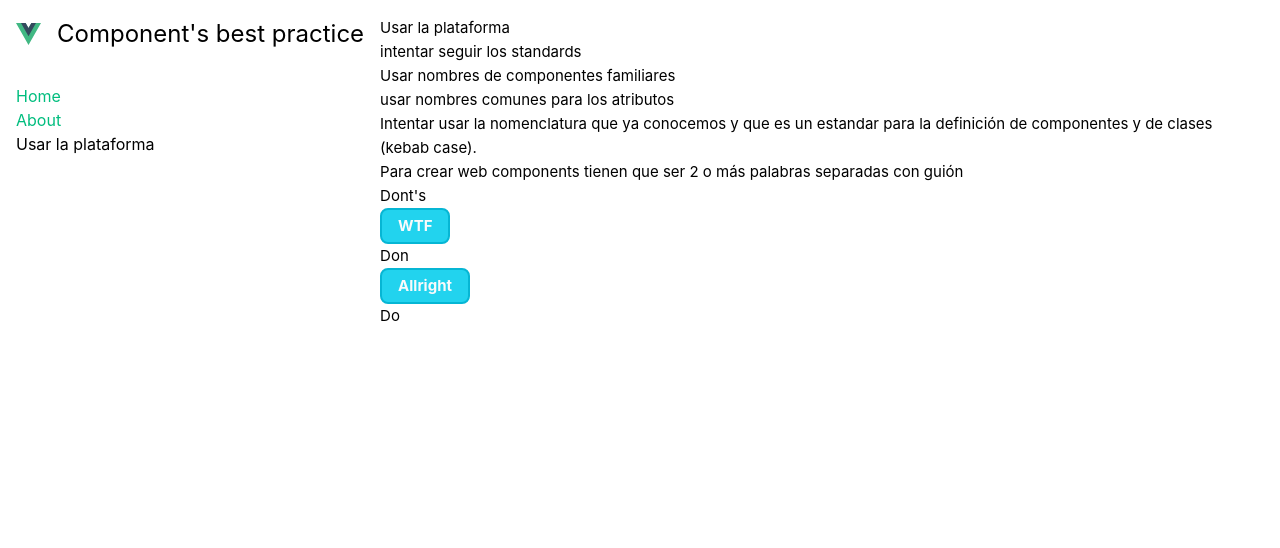
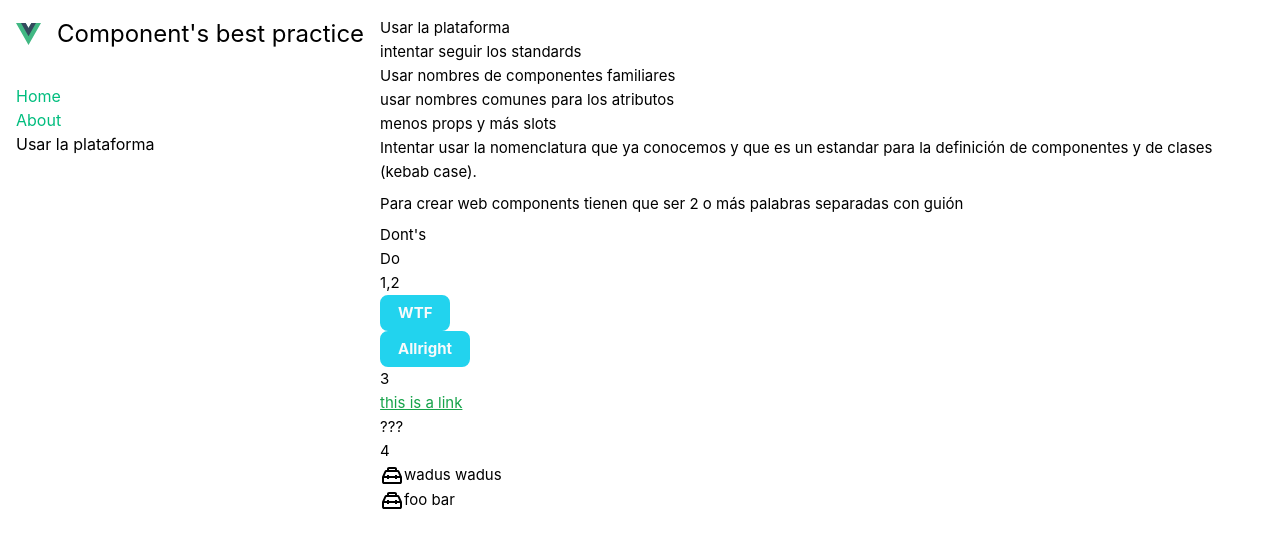
Before and after one commit to area73/components-best-practices, a Vue app: page /usar-la-plataforma in a window 1280 px wide. Shown: the top 548 px of the page. Built offline with nearby package versions, Linux system fonts and the light colour scheme.

Commit message:
adding examples for use the platform

```diff
--- a/src/assets/main.css
+++ b/src/assets/main.css
@@ -15,6 +15,11 @@ body {
   -webkit-font-smoothing: antialiased;
   -moz-osx-font-smoothing: grayscale;
 }
+
+p {
+  padding-bottom: 0.5em;
+}
+
 
 
 
--- a/src/components/bvAction.vue
+++ b/src/components/bvAction.vue
@@ -4,11 +4,12 @@ const props = defineProps<{
 }>();
 </script>
 <template>
-  <button type="button" class="btn bg-cyan-400">{{ text }}</button>
+  <button type="button" class="btn">{{ text }}</button>
 </template>
 
 <style>
 .btn {
   @apply border-2 rounded-lg text-gray-50 font-bold border-cyan-500 bg-cyan-400 px-4 py-1;
+  @apply hover:bg-cyan-600;
 }
 </style>
--- a/src/components/bvButton.vue
+++ b/src/components/bvButton.vue
@@ -8,5 +8,7 @@
 <style>
 .btn {
   @apply border-2 rounded-lg text-gray-50 font-bold border-cyan-500 bg-cyan-400 px-4 py-1;
+  @apply hover:bg-cyan-300  border-cyan-400;
+  @apply focus:outline-4 focus:outline-double focus:outline-purple-600;
 }
 </style>
--- /dev/null
+++ b/src/components/bvComposedListKo.vue
@@ -0,0 +1,13 @@
+<script setup lang="ts">
+const props = defineProps<{
+  leading: { icon: any };
+  trailing: string;
+}>();
+</script>
+<template>
+  <li>
+    <span class="pr-4"> <component :is="leading.icon" /></span>
+    <span>{{ trailing }}</span>
+  </li>
+</template>
+<style></style>
--- /dev/null
+++ b/src/components/bvComposedListOk.vue
@@ -0,0 +1,8 @@
+<script setup lang="ts"></script>
+<template>
+  <li>
+    <span class="pr-4"><slot name="leading"></slot></span>
+    <span><slot name="trailing"></slot></span>
+  </li>
+</template>
+<style></style>
--- /dev/null
+++ b/src/components/bvLink.vue
@@ -0,0 +1,16 @@
+<script setup lang="ts">
+const props = defineProps<{
+  url: string;
+}>();
+</script>
+<template>
+  <a class="link" :href="url"> <slot></slot> </a>
+</template>
+
+<style>
+.link {
+  @apply text-green-600 underline;
+  @apply hover:bg-green-300;
+  @apply focus:outline-4 focus:outline-double focus:outline-purple-600;
+}
+</style>
--- a/src/components/icons/IconTooling.vue
+++ b/src/components/icons/IconTooling.vue
@@ -10,6 +10,7 @@
     height="24"
     preserveAspectRatio="xMidYMid meet"
     viewBox="0 0 24 24"
+    style="display: inline-block"
   >
     <path
       d="M20 18v-4h-3v1h-2v-1H9v1H7v-1H4v4h16M6.33 8l-1.74 4H7v-1h2v1h6v-1h2v1h2.41l-1.74-4H6.33M9 5v1h6V5H9m12.84 7.61c.1.22.16.48.16.8V18c0 .53-.21 1-.6 1.41c-.4.4-.85.59-1.4.59H4c-.55 0-1-.19-1.4-.59C2.21 19 2 18.53 2 18v-4.59c0-.32.06-.58.16-.8L4.5 7.22C4.84 6.41 5.45 6 6.33 6H7V5c0-.55.18-1 .57-1.41C7.96 3.2 8.44 3 9 3h6c.56 0 1.04.2 1.43.59c.39.41.57.86.57 1.41v1h.67c.88 0 1.49.41 1.83 1.22l2.34 5.39z"
--- a/src/views/UseThePaltform.vue
+++ b/src/views/UseThePaltform.vue
@@ -1,16 +1,21 @@
 <script setup lang="ts">
 import bvAction from "@/components/bvAction.vue";
 import bvButton from "@/components/bvButton.vue";
+import bvLink from "@/components/bvLink.vue";
+import bvComposedListKo from "@/components/bvComposedListKo.vue";
+import bvComposedListOk from "@/components/bvComposedListOk.vue";
+import IconTooling from "@/components/icons/IconTooling.vue";
 </script>
 
 <template>
   <h2 class="py-3 text-lg">Usar la plataforma</h2>
   <div class="p-4">
-    <ul class="list-disc">
+    <ol class="list-decimal">
       <li>intentar seguir los standards</li>
       <li>Usar nombres de componentes familiares</li>
       <li>usar nombres comunes para los atributos</li>
-    </ul>
+      <li>menos props y más slots</li>
+    </ol>
   </div>
   <div class="p-4">
     <p>
@@ -22,14 +27,39 @@ import bvButton from "@/components/bvButton.vue";
       guión
     </p>
 
-    <div>
-      <h3>Dont's</h3>
-      <bv-action text="WTF" />
-      <h3>Don</h3>
-      <bv-button> Allright </bv-button>
+    <div class="grid grid-cols-comparation gap-4 pt-4">
+      <h3 class="col-span-2">Dont's</h3>
+      <h3>Do</h3>
+      <div>1,2</div>
+      <div class="bg-red-100 p-4">
+        <bv-action text="WTF" />
+      </div>
+      <div class="p-4 bg-green-200">
+        <bv-button> Allright </bv-button>
+      </div>
+      <div>3</div>
+      <div class="bg-red-100 p-4">
+        <bv-link url="http://belvo.com">this is a link</bv-link>
+      </div>
+      <div class="p-4 bg-green-200">???</div>
+      <div>4</div>
+      <div class="bg-red-100 p-4">
+        <ul>
+          <bv-composed-list-ko
+            :leading="{ icon: IconTooling }"
+            trailing="wadus wadus"
+          />
+        </ul>
+      </div>
+      <div class="p-4 bg-green-200">
+        <ul>
+          <bv-composed-list-ok>
+            <template #leading><icon-tooling /></template>
+            <template #trailing>foo bar</template>
+          </bv-composed-list-ok>
+        </ul>
+      </div>
     </div>
-
-    <div>Do</div>
   </div>
 </template>
 <style lang="scss">
--- a/tailwind.config.js
+++ b/tailwind.config.js
@@ -4,7 +4,12 @@ module.exports = {
   content: [],
   purge: ["./index.html", "./src/**/*.{vue,js,ts,jsx,tsx}"],
   theme: {
-    extend: {},
+    extend: {
+      gridTemplateColumns: {
+        // Complex site-specific column configuration
+        comparation: "min-content repeat(2, minmax(0, 1fr))",
+      },
+    },
   },
   plugins: [],
 };
```
